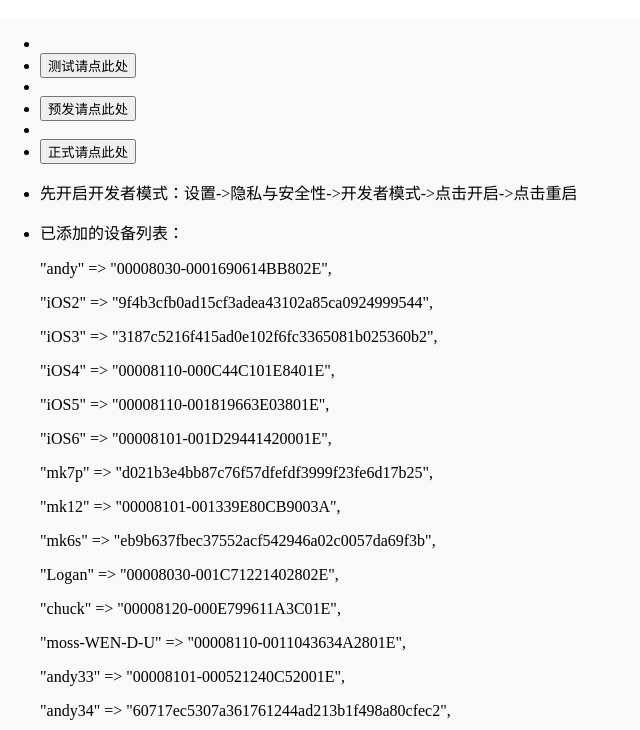
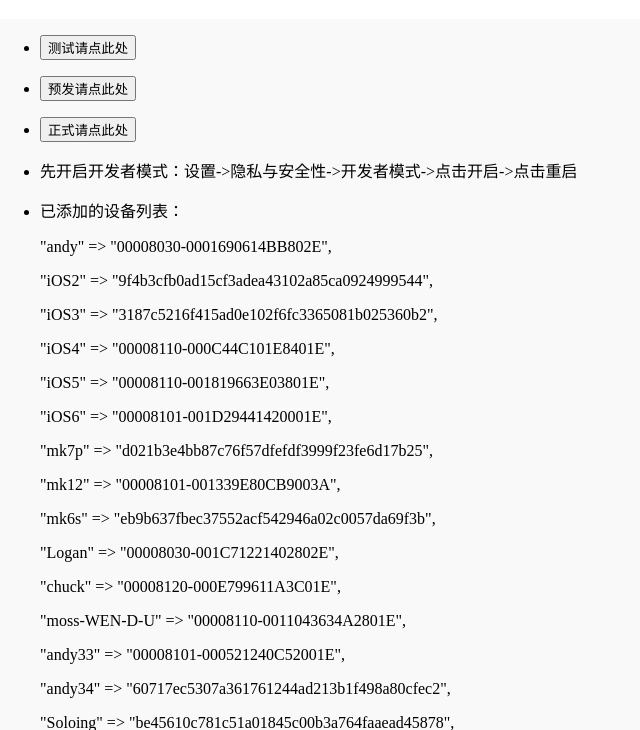
Before and after one commit to AbelAmerica/AbelAmerica.github.io, a plain HTML site: page index.html in a window 1280 px wide. Shown: the part 70-800 px from the top of the page, without its empty margins (0-640 px from the left). Drawn offline with Linux system fonts and the light colour scheme.

Commit message:
Update index.html

```diff
--- a/index.html
+++ b/index.html
@@ -39,15 +39,15 @@
     <h1>这是一个iOS超级签</h1>
     <div class="scrollable-list">
         <ul>
-            <li></li>
+            <p></p>
             <li><button class="Download File 1" onclick="window.location.href='itms-services://?action=download-manifest&url=https://raw.githubusercontent.com/AbelAmerica/iospack/refs/heads/main/manifest.plist'">
                 测试请点此处
             </button></li>
-            <li></li>
+            <p></p>
             <li><button class="Download File 2" onclick="window.location.href='itms-services://?action=download-manifest&url=https://raw.githubusercontent.com/AbelAmerica/iospack/refs/heads/main/pre.plist'">
                 预发请点此处
             </button></li>
-            <li></li>
+            <p></p>
             <li><button class="Download File 3 " onclick="window.location.href='itms-services://?action=download-manifest&url=https://raw.githubusercontent.com/AbelAmerica/iospack/refs/heads/main/main.plist'">
                 正式请点此处
             </button></li>
@@ -74,6 +74,8 @@
                 <p> "Jackie-T" => "00008030-001934CA1AD2802E",</p>
                 <p> "Bob-p" => "6e8ef7d9b5f6c5fb48ee3458e8ad19bbe6090eab",</p>
                 <p>"moss-WEN-D-U2" => "00008140-0011485036C2801C",</p>
+                <p></p>
+
         </ul>
     </div>
 </body>
```
